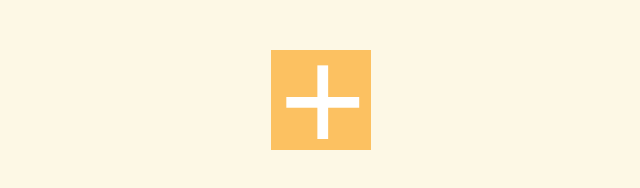
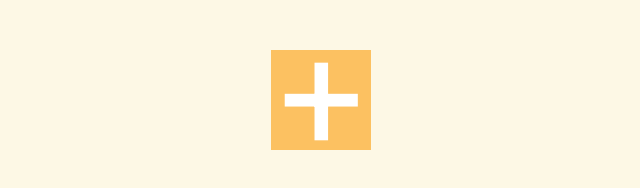
Before and after one commit to Sasha-belokur/chat, a plain HTML site: page index.html in a window 1280 px wide. Shown: the full height of the page, 319-959 px from the left. Drawn offline with Linux system fonts and the light colour scheme.

Commit message:
Added font-family for button

```diff
--- a/css/style.css
+++ b/css/style.css
@@ -40,7 +40,8 @@ body {
   left: 8px;
   font-size: 150px;
   line-height: 100px;
-  color: #FFFFFFFF;
+  font-family: "Roboto";
+  color: #FFFFFF;
 }
 
 .add-btn::after {
@@ -51,7 +52,8 @@ body {
   left: 8px;
   font-size: 150px;
   line-height: 100px;
-  color: #FFFFFFFF;
+  font-family: "Roboto";
+  color: #FFFFFF;
   transform: translateY(-70px);
   opacity: 0;
   transition: all 0.7s;
```
